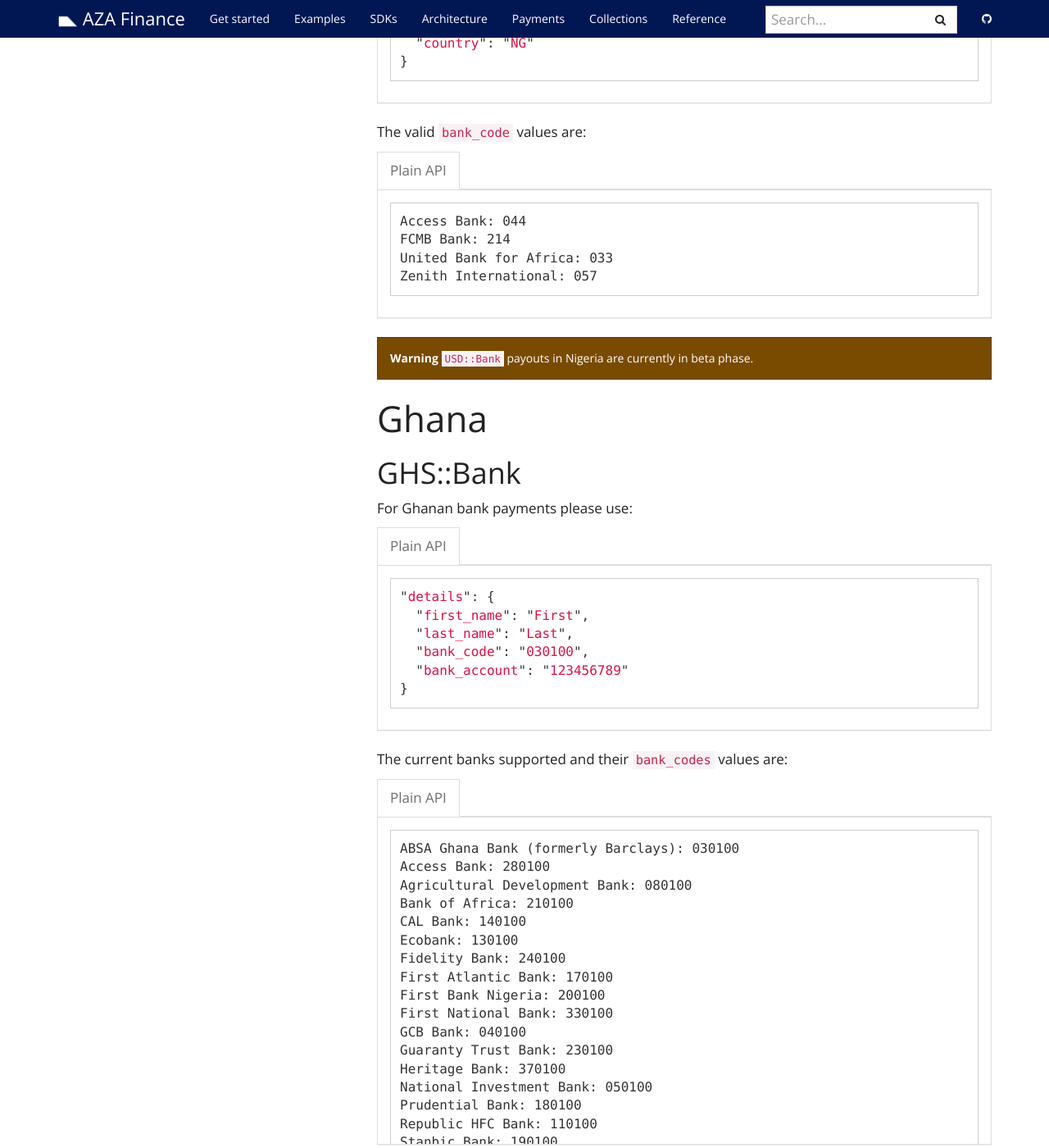
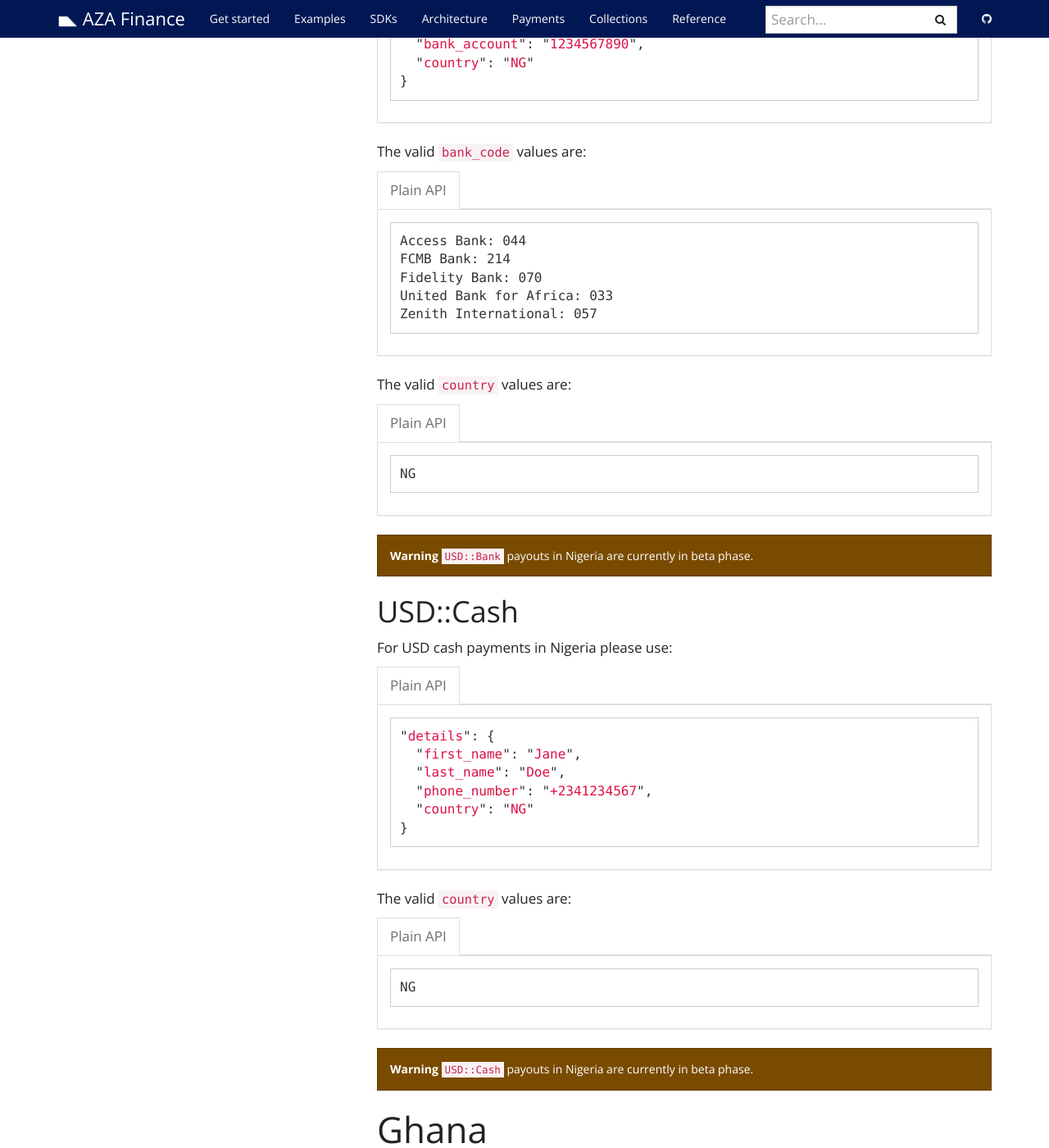
Before and after one commit to transferzero/api-documentation, a Jekyll site: the page built from _docs/payout-details.md, in a window 1280 px wide and 1400 px high, scrolled down 2720 px. Shown: the whole window at 82% size. Built offline with Jekyll 4.4.1, drawn with Linux system fonts in a browser that asks for light colours; nearby versions of some CDN libraries; comment, search, counter and statistics services are not loaded.

Commit message:
BTA-7041 Update API documentation for USD::Cash (#79)
[BTA-7041](https://azafinance.atlassian.net/browse/BTA-7041): USD::Cash - Glo Currency - Update API documentation

Changes
---------
- Added `USD::Cash` to the payout details documentation.
- Added available countries for `USD::Bank`.

````diff
--- a/_docs/payout-details.md
+++ b/_docs/payout-details.md
@@ -112,6 +112,7 @@
 ```
 Access Bank: 044
 FCMB Bank: 214
+Fidelity Bank: 070
 United Bank for Africa: 033
 Zenith International: 057
 ```
@@ -119,8 +120,49 @@
 
 {% include language-tabbar.html prefix="usd-bank-details" raw=data-raw %}
 
+The valid `country` values are:
+
+{% capture data-raw %}
+```
+NG
+```
+{% endcapture %}
+
+{% include language-tabbar.html prefix="usd-bank-countries" raw=data-raw %}
+
 <div class="alert alert-warning" markdown="1">
 **Warning** `USD::Bank` payouts in Nigeria are currently in beta phase.
+</div>
+
+## USD::Cash
+
+For USD cash payments in Nigeria please use:
+
+{% capture data-raw %}
+```javascript
+"details": {
+  "first_name": "Jane",
+  "last_name": "Doe",
+  "phone_number": "+2341234567",
+  "country": "NG"
+}
+```
+{% endcapture %}
+
+{% include language-tabbar.html prefix="usd-cash-details" raw=data-raw %}
+
+The valid `country` values are:
+
+{% capture data-raw %}
+```
+NG
+```
+{% endcapture %}
+
+{% include language-tabbar.html prefix="usd-cash-countries" raw=data-raw %}
+
+<div class="alert alert-warning" markdown="1">
+**Warning** `USD::Cash` payouts in Nigeria are currently in beta phase.
 </div>
 
 # Ghana
````
